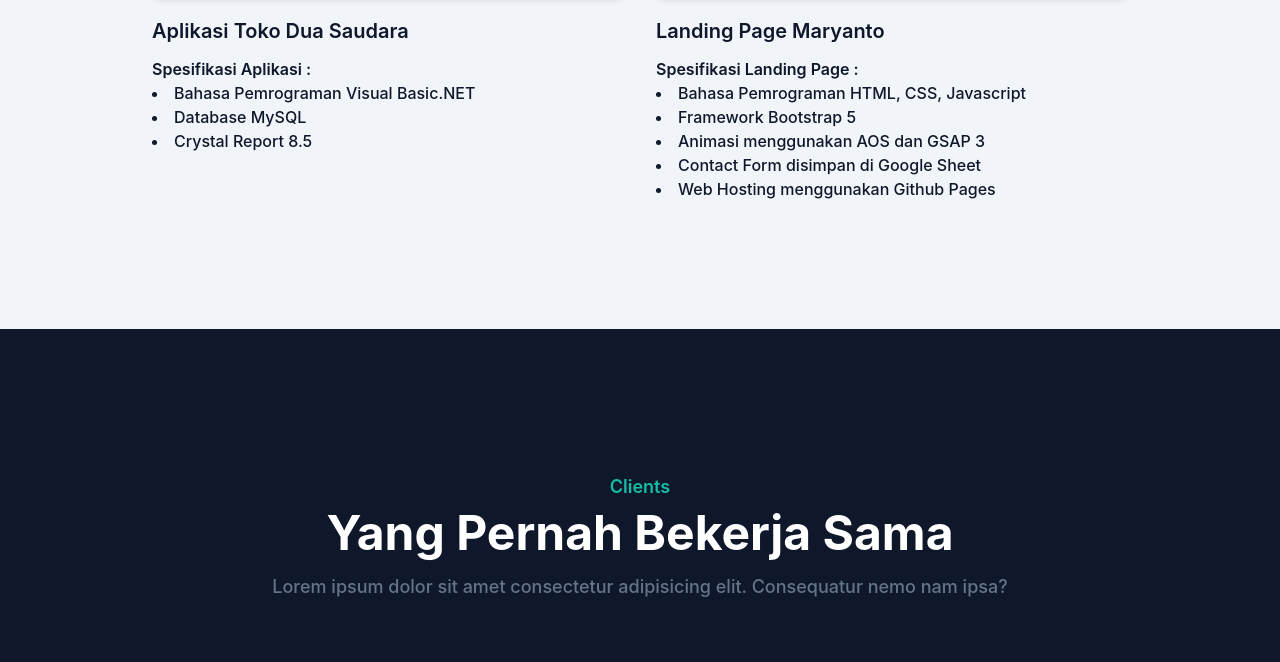
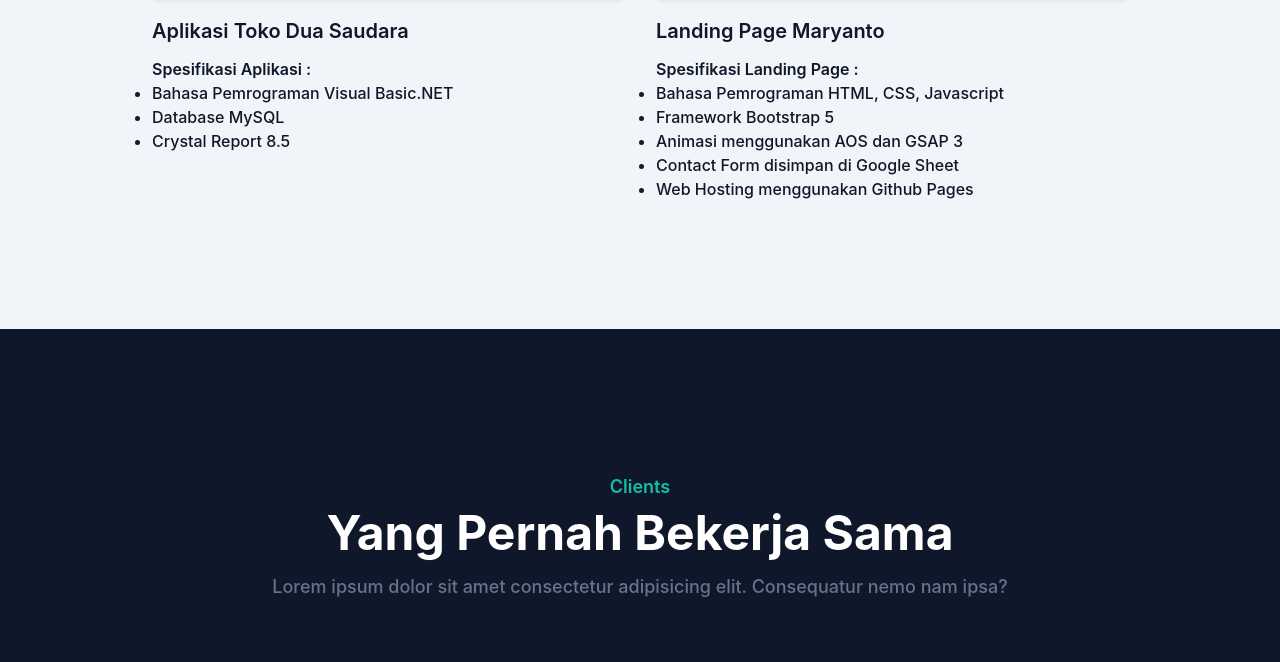
Before and after one commit to rintomaryanto/portfolio-tailwind-css, a website: page index.html in a window 1280 px wide. Shown: the part 1862-2524 px from the top of the page. Drawn offline with Linux system fonts and the light colour scheme.

Commit message:
perbaikan portfolio

```diff
--- a/index.html
+++ b/index.html
@@ -162,9 +162,11 @@
             </div>
             <h3 class="mt-5 mb-3 text-xl font-semibold text-dark dark:text-white">Aplikasi Toko Dua Saudara</h3>
             <p class="text-base font-semibold text-dark dark:text-white">Spesifikasi Aplikasi :</p>
+            <ul class="list-disc">
               <li class="text-base font-medium text-dark dark:text-white">Bahasa Pemrograman Visual Basic.NET</li>
               <li class="text-base font-medium text-dark dark:text-white">Database MySQL</li>
               <li class="text-base font-medium text-dark dark:text-white">Crystal Report 8.5</li>
+            </ul>
           </div>
 
           <div class="mb-12 p-4 md:w-1/2">
@@ -173,11 +175,13 @@
             </div>
             <h3 class="mt-5 mb-3 text-xl font-semibold text-dark dark:text-white">Landing Page Maryanto</h3>
             <p class="text-base font-semibold text-dark dark:text-white">Spesifikasi Landing Page :</p>
+            <ul class="list-disc">
               <li class="text-base font-medium text-dark dark:text-white">Bahasa Pemrograman HTML, CSS, Javascript</li>
               <li class="text-base font-medium text-dark dark:text-white">Framework Bootstrap 5</li>
               <li class="text-base font-medium text-dark dark:text-white">Animasi menggunakan AOS dan GSAP 3</li>
               <li class="text-base font-medium text-dark dark:text-white">Contact Form disimpan di Google Sheet</li>
               <li class="text-base font-medium text-dark dark:text-white">Web Hosting menggunakan Github Pages</li>
+            </ul>
           </div>
         </div>
       </div>
```
Also changed, not shown: dist/css/final.css. Lines whose indentation alone changed are shown as unchanged.
